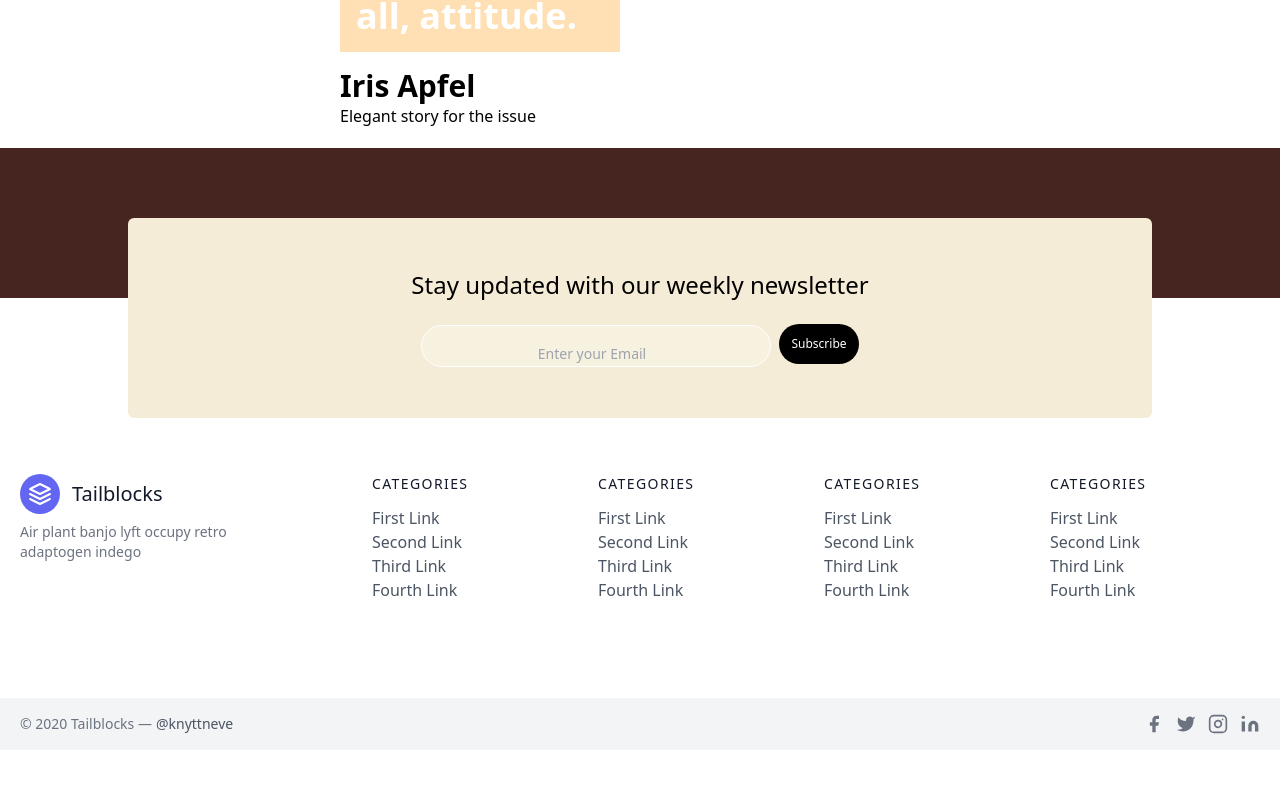
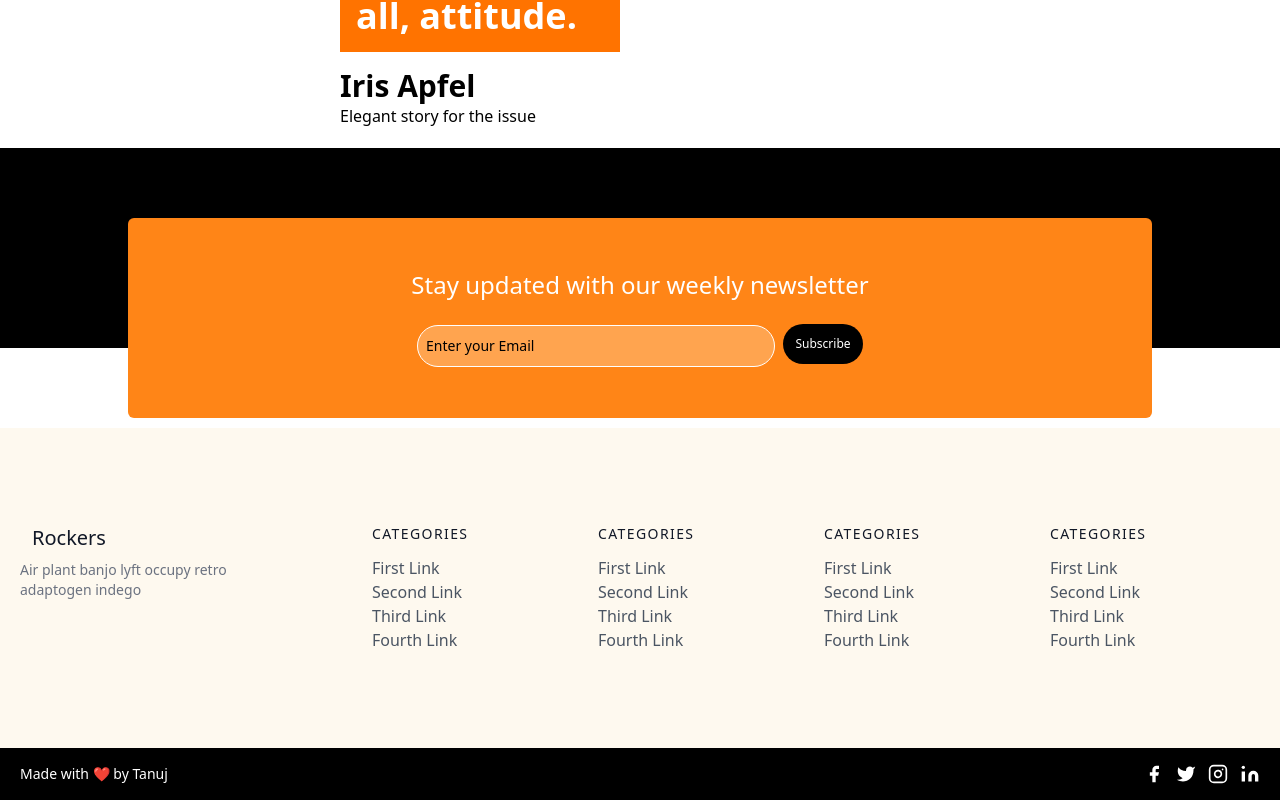
Before and after one commit to Tanuj-Bhaud/rockers, a Next.js app: page / in a window 1280 px wide. Shown: the part 1656-2456 px from the top of the page. Before the commit the page ends 2406 px from the top, so only its background shows below. Built offline with nearby package versions, Linux system fonts and the light colour scheme.

Commit message:
:sparkles:

```diff
--- a/pages/index.tsx
+++ b/pages/index.tsx
@@ -122,7 +122,7 @@ const Home: NextPage = () => {
           </div>
           <div className=" m-5 w-1/4 bg-white">
             <div className="flex flex-col">
-              <div className="bg-[#FFE0B5] p-4 text-4xl font-bold text-white">
+              <div className="bg-[#FF7300]  p-4 text-4xl font-bold text-white">
                 Fashion you can buy, but style you possess. The key to style is
                 learning who you are, which takes years. There's no how-to road
                 map to style. It's about self expression and, above all,
@@ -141,7 +141,7 @@ const Home: NextPage = () => {
           </div>
 
           <div className=" m-5 w-1/4 bg-white">
-            <div className="bg-[#8A6552] p-4 text-4xl font-bold text-white">
+            <div className="bg-[#FF7300] p-4 text-4xl font-bold text-white">
               We all need a splash of bad taste–it's hearty, it's healthy, it's
               physical. I think we could use more of it. No taste is what I'm
               against.
@@ -153,34 +153,23 @@ const Home: NextPage = () => {
           </div>
         </div>
 
-        <div className="h-[150px] w-screen pt-[30px] bg-[#462521]">
-          <div className='bg-[#F4ECD6] mb-10 rounded-md appearance-none text-black text-2xl mt-10 mx-auto h-[200px] flex-col  w-4/5 flex justify-center items-center'>
+        <div className="h-[200px] w-screen pt-[30px] bg-black">
+          <div className='bg-[#FF8517] mb-10 rounded-md appearance-none text-white text-2xl mt-10 mx-auto h-[200px] flex-col  w-4/5 flex justify-center items-center'>
             Stay updated with our weekly newsletter
             <div className='flex flex-row justify-center items-center'>
 
-              <input placeholder='Enter your Email' className='placeholder:ml-2 placeholder:text-sm placeholder:text-center bg-[#fffdf6] bg-opacity-25 border border-white rounded-full pt-2 mt-6'  />
+              <input placeholder='Enter your Email' className='placeholder:text-black placeholder:text-sm pl-2 pb-2 bg-[#fffdf6] bg-opacity-25 border border-white rounded-full  mt-6'  />
               <button className='bg-black text-white rounded-full text-xs w-20 h-10 mt-5 ml-2'>Subscribe</button>
             </div>
             </div></div>
       </main>
 
-      <footer className="mt-20 text-gray-600 body-font">
+      <footer className="mt-20 bg-[#FEF9EF] text-gray-600 body-font">
   <div className="container px-5 py-24 mx-auto flex md:items-center lg:items-start md:flex-row md:flex-nowrap flex-wrap flex-col">
     <div className="w-64 flex-shrink-0 md:mx-0 mx-auto text-center md:text-left">
       <a className="flex title-font font-medium items-center md:justify-start justify-center text-gray-900">
-        <svg
-          xmlns="http://www.w3.org/2000/svg"
-          fill="none"
-          stroke="currentColor"
-          strokeLinecap="round"
-          strokeLinejoin="round"
-          strokeWidth={2}
-          className="w-10 h-10 text-white p-2 bg-indigo-500 rounded-full"
-          viewBox="0 0 24 24"
-        >
-          <path d="M12 2L2 7l10 5 10-5-10-5zM2 17l10 5 10-5M2 12l10 5 10-5" />
-        </svg>
-        <span className="ml-3 text-xl">Tailblocks</span>
+
+        <span className="ml-3 text-xl">Rockers</span>
       </a>
       <p className="mt-2 text-sm text-gray-500">
         Air plant banjo lyft occupy retro adaptogen indego
@@ -265,21 +254,13 @@ const Home: NextPage = () => {
       </div>
     </div>
   </div>
-  <div className="bg-gray-100">
+  <div className="bg-black">
     <div className="container mx-auto py-4 px-5 flex flex-wrap flex-col sm:flex-row">
-      <p className="text-gray-500 text-sm text-center sm:text-left">
-        © 2020 Tailblocks —
-        <a
-          href="https://twitter.com/knyttneve"
-          rel="noopener noreferrer"
-          className="text-gray-600 ml-1"
-          target="_blank"
-        >
-          @knyttneve
-        </a>
+      <p className="text-white text-sm text-center sm:text-left">
+      Made with ❤️ by Tanuj
       </p>
       <span className="inline-flex sm:ml-auto sm:mt-0 mt-2 justify-center sm:justify-start">
-        <a className="text-gray-500">
+        <a className="text-white">
           <svg
             fill="currentColor"
             strokeLinecap="round"
@@ -291,7 +272,7 @@ const Home: NextPage = () => {
             <path d="M18 2h-3a5 5 0 00-5 5v3H7v4h3v8h4v-8h3l1-4h-4V7a1 1 0 011-1h3z" />
           </svg>
         </a>
-        <a className="ml-3 text-gray-500">
+        <a className="ml-3 text-white">
           <svg
             fill="currentColor"
             strokeLinecap="round"
@@ -303,7 +284,7 @@ const Home: NextPage = () => {
             <path d="M23 3a10.9 10.9 0 01-3.14 1.53 4.48 4.48 0 00-7.86 3v1A10.66 10.66 0 013 4s-4 9 5 13a11.64 11.64 0 01-7 2c9 5 20 0 20-11.5a4.5 4.5 0 00-.08-.83A7.72 7.72 0 0023 3z" />
           </svg>
         </a>
-        <a className="ml-3 text-gray-500">
+        <a className="ml-3 text-white">
           <svg
             fill="none"
             stroke="currentColor"
@@ -317,7 +298,7 @@ const Home: NextPage = () => {
             <path d="M16 11.37A4 4 0 1112.63 8 4 4 0 0116 11.37zm1.5-4.87h.01" />
           </svg>
         </a>
-        <a className="ml-3 text-gray-500">
+        <a className="ml-3 text-white">
           <svg
             fill="currentColor"
             stroke="currentColor"
```
